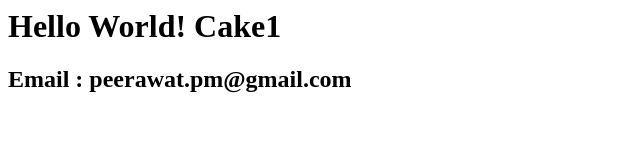
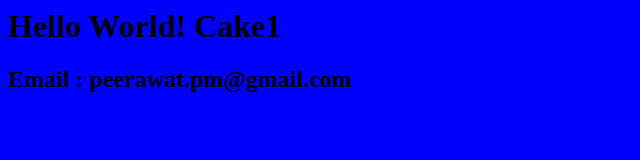
Before and after one commit to promyok/Mygit, a plain HTML site: page index.html in a window 1280 px wide. Shown: the whole page, without its empty margins (0-640 px from the left). Drawn offline with Linux system fonts and the light colour scheme.

Commit message:
no message

```diff
--- a/index.html
+++ b/index.html
@@ -1,12 +1,12 @@
 <html>
 <head>
-	<title>
+	<title></title>
 		<style type="text/css">
 
-	body { background-color: yellow;}
+	body { background-color: blue;}
 
 	</style>
-</title>
+
 </head>
 <body>
 	<h1>Hello World! Cake1</h1>
```
